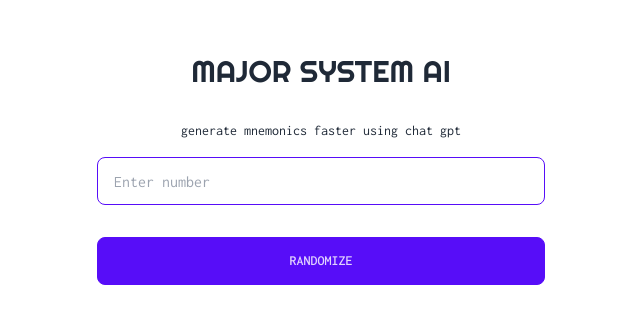
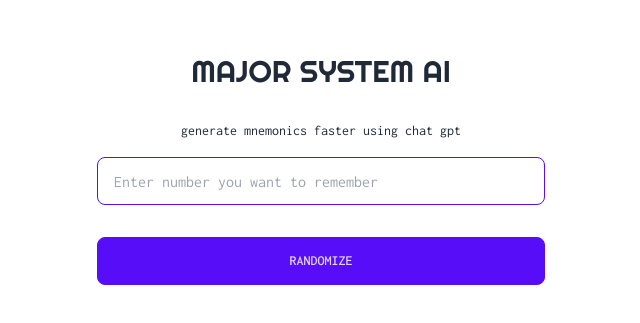
Before and after one commit to jaroslaw-weber/major-system-ai, a Next.js app: page / in a window 1280 px wide. Shown: the part 231-554 px from the top of the page, without its empty margins (319-959 px from the left). Built offline with nearby package versions, Linux system fonts and the light colour scheme.

Commit message:
fix number input

```diff
--- a/app/components/NumberInput.tsx
+++ b/app/components/NumberInput.tsx
@@ -13,8 +13,8 @@
   return (
     <input
       type="number"
-      placeholder="Enter number"
-      className="input input-bordered input-primary w-full"
+      placeholder="Enter number you want to remember"
+      className="input input-bordered input-primary w-full text-xs sm:text-base"
       value={fullNumber}
       onChange={handleChange}
     />
```
